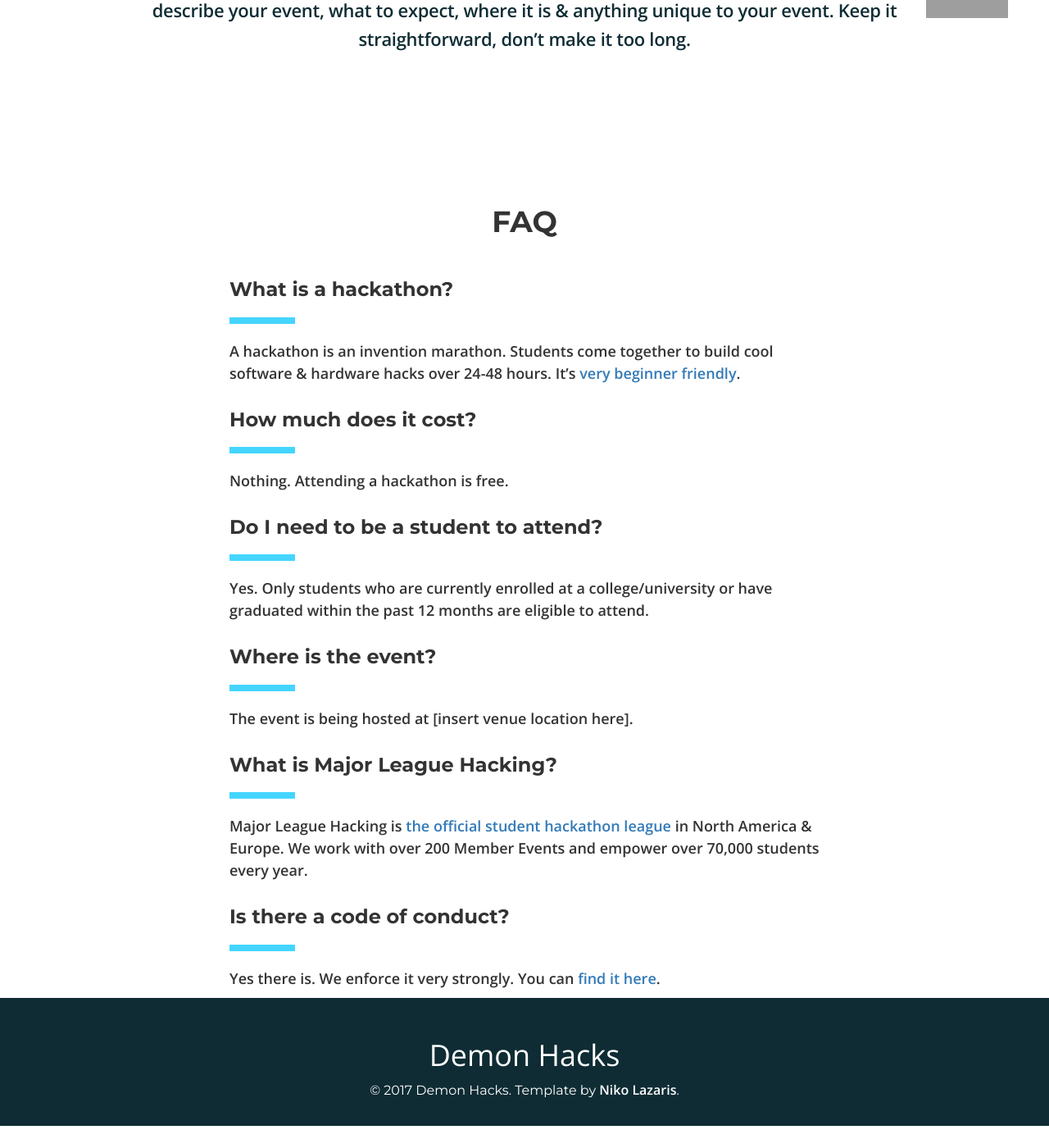
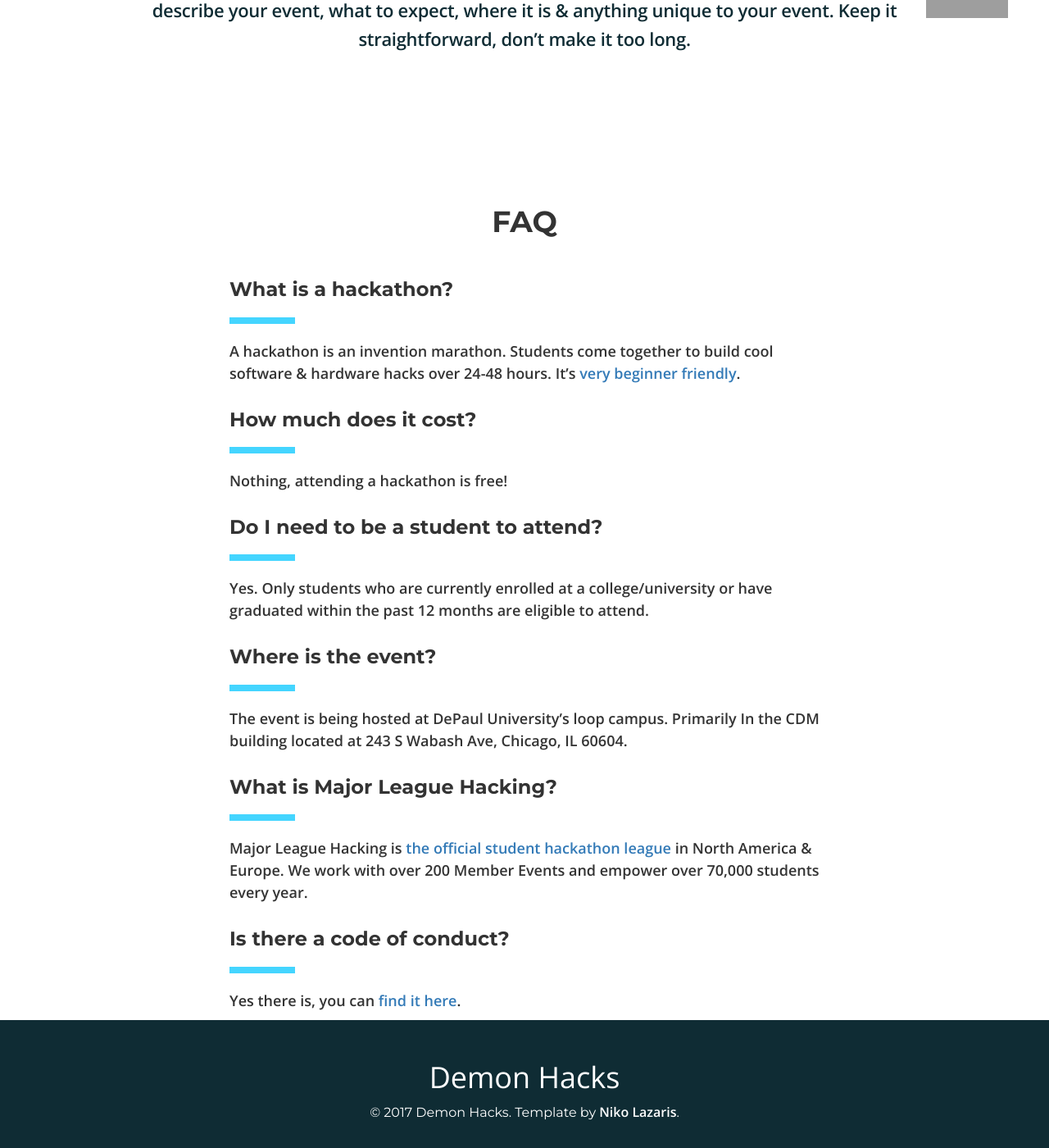
Before and after one commit to MLH/mlh-hackathon-boilerplate, a Jekyll site: the page built from index.html, in a window 1280 px wide and 1400 px high, scrolled down 270 px. Shown: the whole window at 82% size. Built offline with Jekyll 4.4.1, drawn with Linux system fonts in a browser that asks for light colours; nearby versions of some CDN libraries; before the commit the page ends 1643 px from its top, so only the background shows below that; grey boxes are pictures that could not be loaded.

Commit message:
Editing FAQ.

```diff
--- a/_config.yml
+++ b/_config.yml
@@ -79,21 +79,21 @@
         software & hardware hacks over 24-48 hours. It's [very beginner friendly](https://medium.com/@tfogo/hackathons-are-for-beginners-77a9c9c0e000#.cj21niskl).
     - question: "How much does it cost?"
       answer: >
-        Nothing. Attending a hackathon is free.
+        Nothing, attending a hackathon is free!
     - question: "Do I need to be a student to attend?"
       answer: >
         Yes. Only students who are currently enrolled at a college/university or
         have graduated within the past 12 months are eligible to attend.
     - question: "Where is the event?"
       answer: >
-        The event is being hosted at [insert venue location here].
+        The event is being hosted at DePaul University's loop campus. Primarily In the CDM building located at  243 S Wabash Ave, Chicago, IL 60604.
     - question: "What is Major League Hacking?"
       answer: >
         Major League Hacking is [the official student hackathon league](https://mlh.io) in North America & Europe.
         We work with over 200 Member Events and empower over 70,000 students every year.
     - question: "Is there a code of conduct?"
       answer: >
-        Yes there is. We enforce it very strongly. You can [find it here](https://static.mlh.io/docs/mlh-code-of-conduct.pdf).
+        Yes there is, you can [find it here](https://static.mlh.io/docs/mlh-code-of-conduct.pdf).
 
   # This is the message you'll receive once you've registered.
   register:
```
